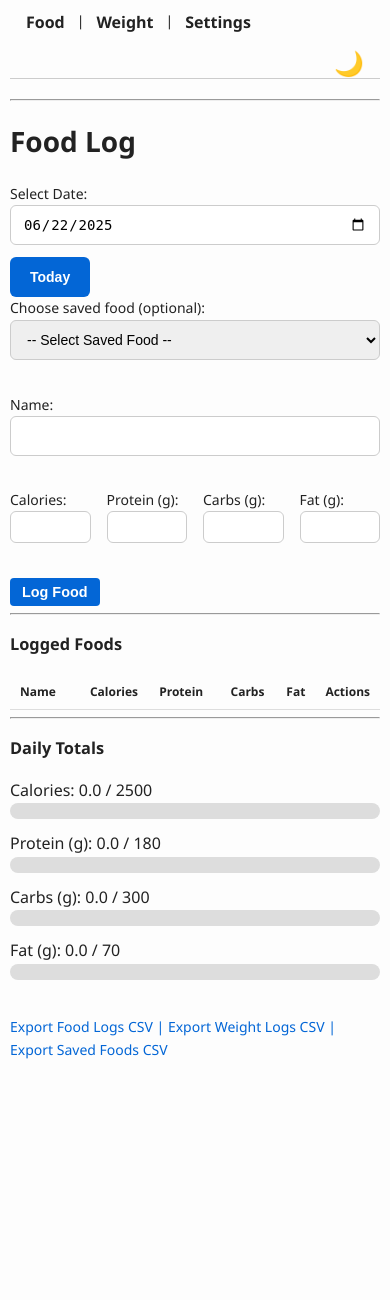
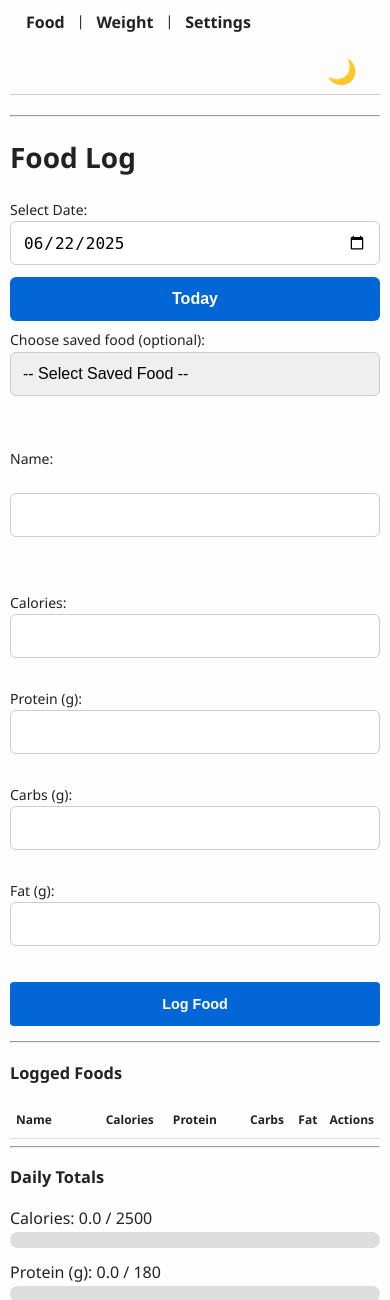
Before and after one commit to KurtJJensen01/Macro-Tracker, a Flask app: page /food in a window 390 px wide. Shown: the top 1300 px of the page. Before the commit the page ends 1059 px from the top, so only its background shows below. Run offline with Flask 2, Linux system fonts and the light colour scheme; data comes from the database, SQL or seed files in the repository; data that the repository does not hold is empty.

Commit message:
Enhance mobile support by improving touch targets and viewport settings
-Improved mobile viewport configuration and touch interactions in static/style.css
-Added mobile viewport meta tag in templates/base.html
-Enhanced button touch targets and responsive table handling for better usability on mobile devices

```diff
--- a/static/style.css
+++ b/static/style.css
@@ -12,6 +12,11 @@ body {
   color: #222;
   line-height: 1.6;
   transition: background-color 0.3s ease, color 0.3s ease;
+  /* Prevent horizontal scrolling on mobile */
+  overflow-x: hidden;
+  /* Improve text rendering on mobile */
+  -webkit-text-size-adjust: 100%;
+  -webkit-font-smoothing: antialiased;
 }
 
 a {
@@ -130,11 +135,36 @@ table td:nth-child(4) {
   text-align: center; /* center delete button */
 }
 
-/* On very small screens, stack action button below text */
+/* On very small screens, make table more responsive */
 @media (max-width: 400px) {
   table th:nth-child(4),
   table td:nth-child(4) {
-    width: 100%;
+    width: 15%;
+    text-align: center;
+  }
+
+  /* Allow horizontal scrolling for tables on tiny screens */
+  .table-container {
+    overflow-x: auto;
+    -webkit-overflow-scrolling: touch;
+  }
+
+  /* Reduce padding further on very small screens */
+  th, td {
+    padding: 6px 4px;
+    font-size: 11px;
+  }
+
+  /* Stack form elements better */
+  form {
+    display: flex;
+    flex-direction: column;
+  }
+
+  form input,
+  form select,
+  form button {
+    margin-bottom: 8px;
   }
 }
 
@@ -161,8 +191,11 @@ select {
   margin-bottom: 12px;
   border: 1px solid #ccc;
   border-radius: 6px;
-  font-size: 1rem;
+  font-size: 16px; /* Prevents zoom on iOS */
   transition: border-color 0.2s ease;
+  /* Improve mobile input handling */
+  -webkit-appearance: none;
+  min-height: 44px; /* Ensure touch target size */
 }
 
 input[type="text"]:focus,
@@ -183,6 +216,11 @@ button {
   font-size: 1rem;
   cursor: pointer;
   transition: background-color 0.3s ease;
+  /* Ensure minimum touch target size for mobile */
+  min-height: 44px;
+  min-width: 44px;
+  /* Prevent zoom on focus for iOS */
+  -webkit-appearance: none;
 }
 
 button:hover,
@@ -218,11 +256,13 @@ form button[type="submit"] {
   #darkModeToggle {
     align-self: flex-end;
     margin-top: 6px;
+    min-width: 44px;
+    min-height: 44px;
   }
 
   th, td {
     font-size: 12px;
-    padding: 8px 10px;
+    padding: 8px 6px;
   }
 
   input[type="text"],
@@ -230,7 +270,28 @@ form button[type="submit"] {
   input[type="date"],
   select,
   button {
-    font-size: 14px;
+    font-size: 16px; /* Prevents zoom on iOS */
+  }
+
+  /* Stack macros inputs vertically on very small screens */
+  .macros-row {
+    flex-direction: column;
+    gap: 0.5rem;
+  }
+
+  .macro-input {
+    flex: none;
+  }
+
+  /* Make table more mobile-friendly */
+  table {
+    font-size: 0.8rem;
+  }
+
+  /* Ensure forms don't overflow */
+  form {
+    width: 100%;
+    overflow-x: hidden;
   }
 }
 
--- a/templates/base.html
+++ b/templates/base.html
@@ -1,8 +1,11 @@
 <!DOCTYPE html>
 <html lang="en">
 <head>
-    <meta name="viewport" content="width=device-width, initial-scale=1">
+    <meta name="viewport" content="width=device-width, initial-scale=1, maximum-scale=1, user-scalable=no">
     <meta charset="UTF-8">
+    <meta name="mobile-web-app-capable" content="yes">
+    <meta name="apple-mobile-web-app-capable" content="yes">
+    <meta name="apple-mobile-web-app-status-bar-style" content="default">
     <title>{{ title }}</title>
     <link rel="stylesheet" href="{{ url_for('static', filename='style.css') }}">
 </head>
```
